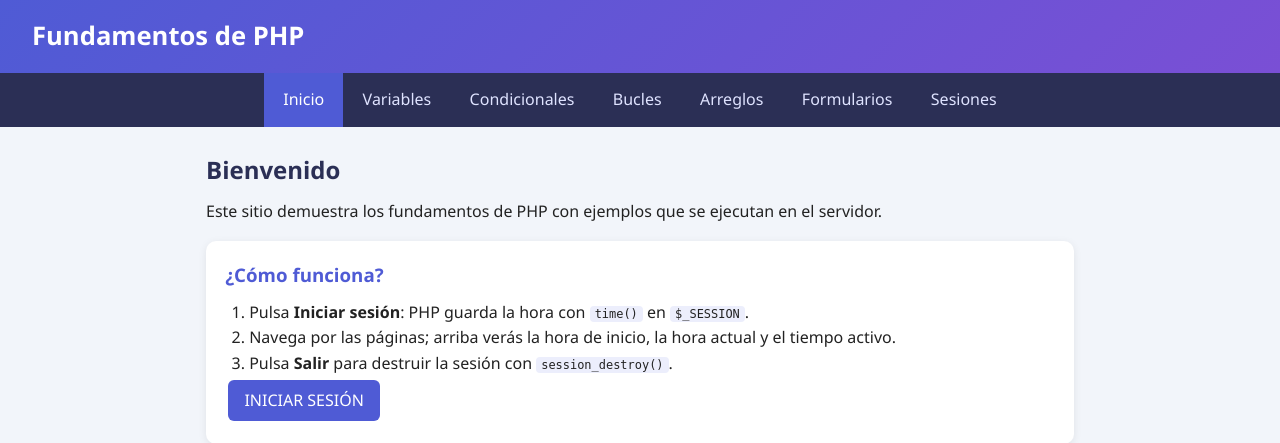
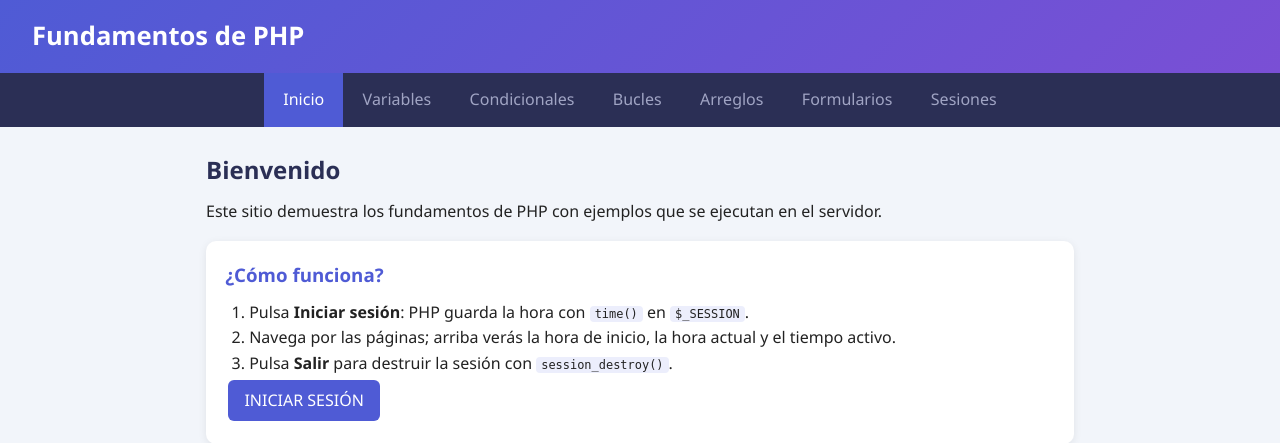
Before and after one commit to CodexIncorp/php-basic, a PHP site: page / in a window 1280 px wide. Shown: the top 443 px of the page. Run offline with PHP 8.4, Linux system fonts and the light colour scheme.

Commit message:
style(menu): atenuar enlaces del menu cuando no hay sesion activa

```diff
--- a/css/styles.css
+++ b/css/styles.css
@@ -277,3 +277,6 @@ button.btn {
 .alerta-ok h3 {
     color: #1e8e3e;
 }
+.menu a.sin-sesion {
+    opacity: 0.65;
+}
```
